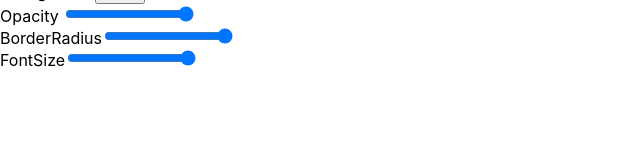
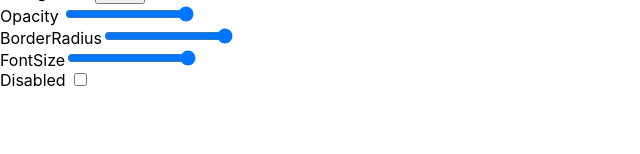
Before and after one commit to ten66/ts-button-customizer, a React (Create React App) app: page / in a window 1280 px wide. Shown: the part 146-300 px from the top of the page, without its empty margins (0-640 px from the left). Built offline with nearby package versions, Linux system fonts and the light colour scheme.

Commit message:
Disabledコンポーネントを作成

```diff
--- a/src/App.tsx
+++ b/src/App.tsx
@@ -5,6 +5,7 @@ import Background from './components/Background';
 import Opacity from './components/Opacity';
 import BorderRadius from './components/BorderRadius';
 import FontSize from './components/FontSize';
+import Disabled from './components/Disabled';
 
 const App = () => {
   const [styles, setStyles] = useState({
@@ -52,6 +53,12 @@ const App = () => {
           setStyles({...styles, fontSize: e.target.value+"px"});
         }}
       />
+      <Disabled
+        onChange={(e: React.ChangeEvent<HTMLInputElement>) => {
+          setDisabled(e.target.checked);
+        }}
+      />
+
     </div>
   );
 }
--- /dev/null
+++ b/src/components/Disabled.tsx
@@ -0,0 +1,17 @@
+import React from "react";
+
+type Props = {
+  onChange: (e: React.ChangeEvent<HTMLInputElement>) => void;
+}
+
+const Disabled: React.VFC<Props> = ({ onChange }) => (
+  <div>
+    <label>Disabled </label>
+    <input
+      type="checkbox"
+      onChange={onChange}
+    />
+  </div>
+)
+
+export default Disabled;
```
